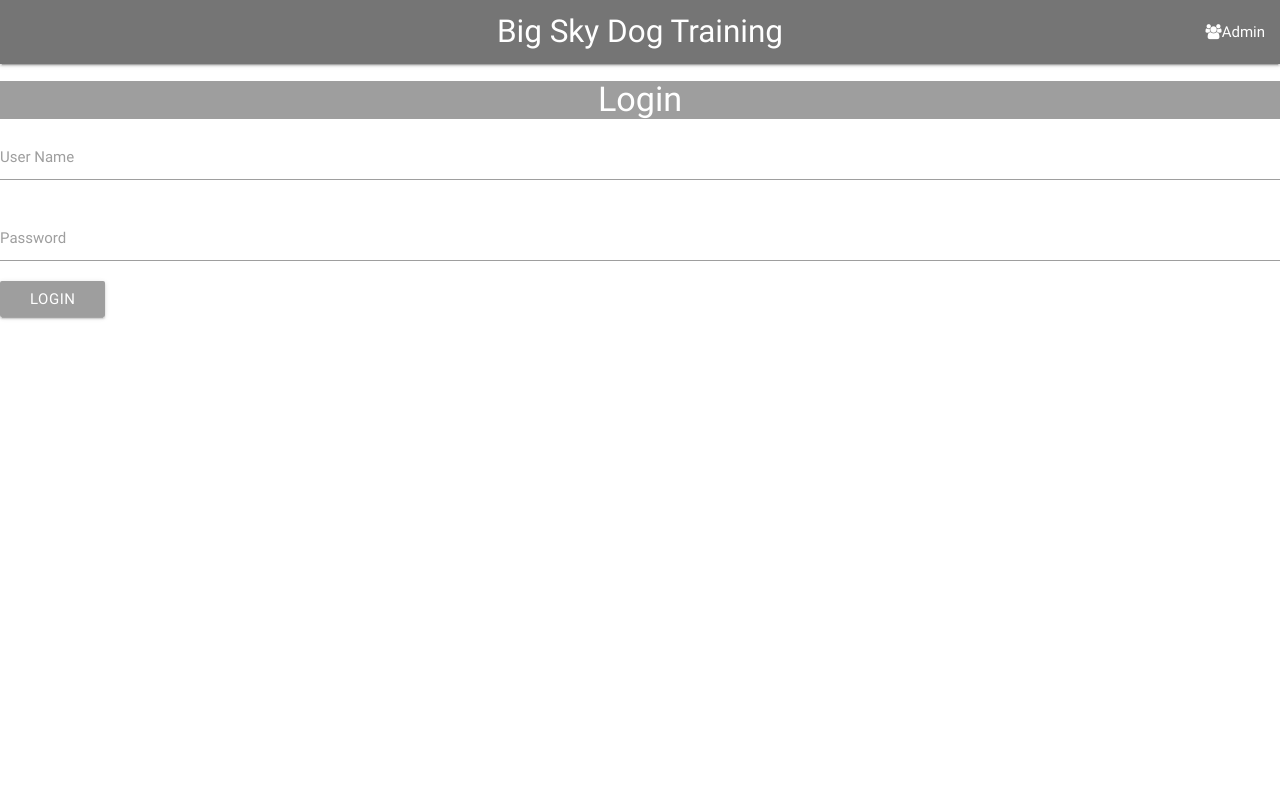
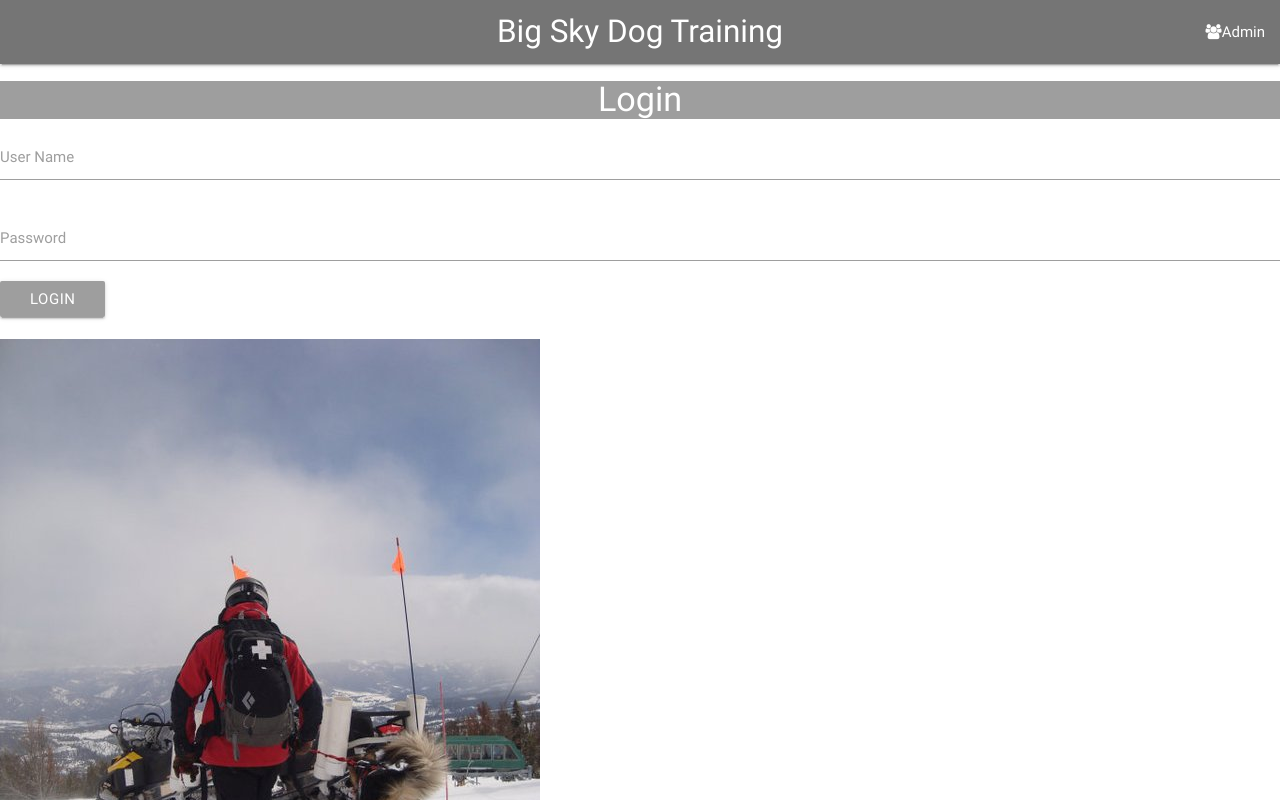
Before and after one commit to sleepydistrict/bigskydogtraining, a React (Create React App) app in the folder client_src/: page /login in a window 1280 px wide. Shown: the top 800 px of the page. Built offline with nearby package versions, Linux system fonts and the light colour scheme.

Commit message:
login pic

```diff
--- a/client_src/src/components/Login.js
+++ b/client_src/src/components/Login.js
@@ -1,5 +1,6 @@
 import React, { Component } from 'react';
 import { Link } from 'react-router-dom';
+import avy from './avy_dog_1.jpg'
 
 class Login extends Component{
   constructor(){
@@ -51,11 +52,11 @@ class Login extends Component{
               <label htmlFor="pet">Password</label>
           </div>
           <Link to="/Admin"><input type="submit" value="login" className="btn grey" /></Link>
-
         </form>
-          {/* <div className="card-image">
-              <img src={Coop} alt="German shepard avalanch dog with ski patrol owner." />
-          </div> */}
+        <br/>
+          <div className="card-image">
+              <img src={avy} alt="German shepard avalanch dog with ski patrol owner." />
+          </div>
           </div>
 
       )
```
